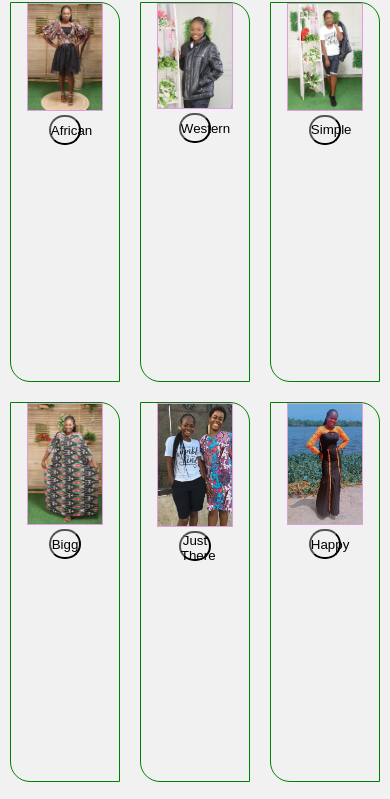
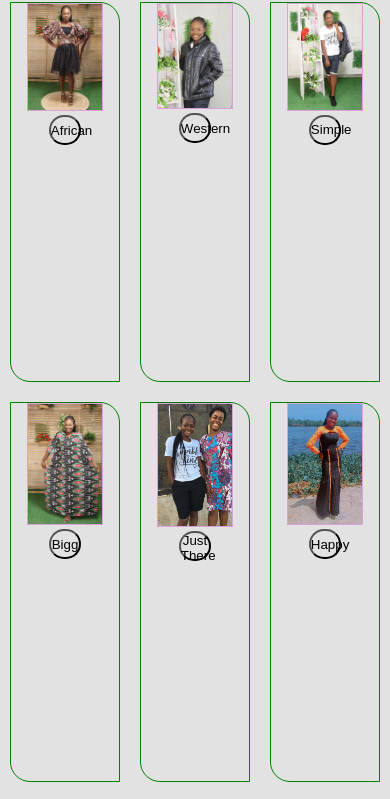
Before and after one commit to MercyEarls/My-Photo-Gallery, a plain HTML site: page index.html in a window 390 px wide. Shown: the part 145-944 px from the top of the page. Drawn offline with Linux system fonts and the light colour scheme.

Commit message:
Update main.css

```diff
--- a/css/main.css
+++ b/css/main.css
@@ -4,6 +4,12 @@
     box-sizing: border-box;
     background-color: #f1f1f1;
 }
+
+ @media (max-width: 480px) {
+     *{
+        background-color: #e2e2e2;
+     }
+        }
 
 html{
     font-family: Verdana, Geneva, Tahoma, sans-serif;
```
